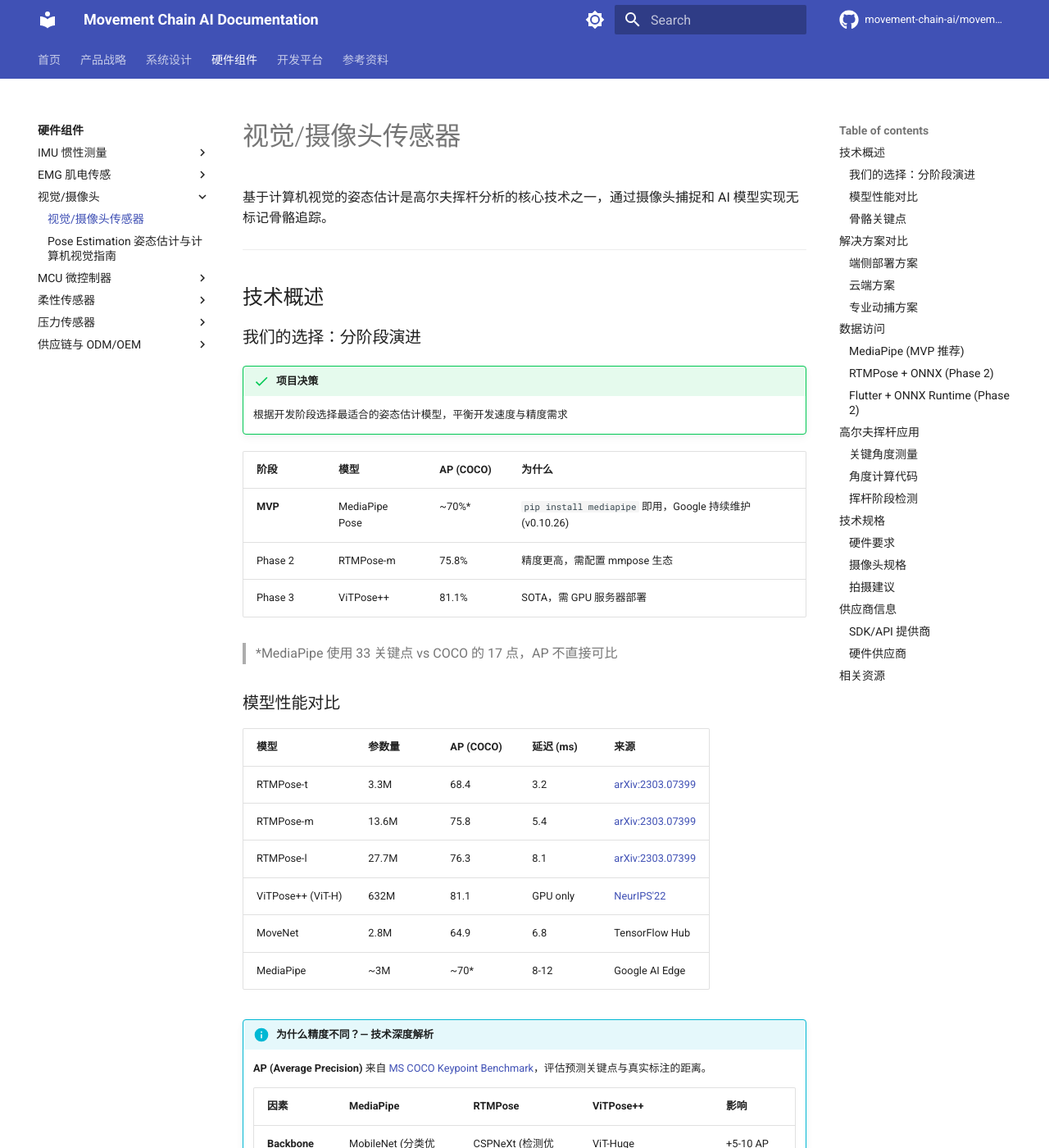
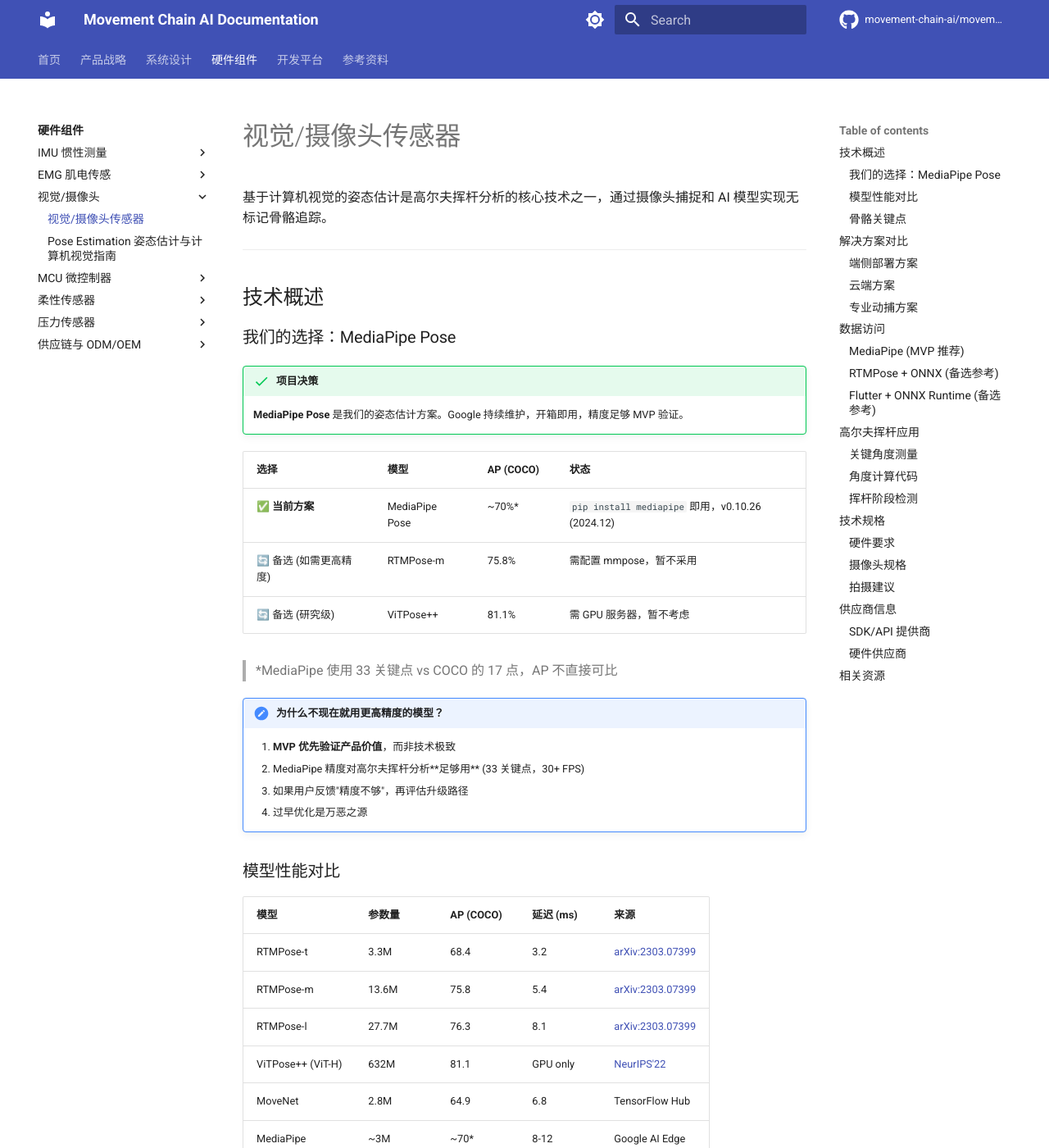
Before and after one commit to movement-chain-ai/movement-chain-docs, an MkDocs documentation site: the page built from docs/zh/components/vision/hardware.md, in a window 1280 px wide and 1400 px high. Shown: the whole window at 82% size. Built offline with MkDocs 1.6.1 and Material for MkDocs 9.7.7, drawn with Linux system fonts in a browser that asks for light colours; comment, search, counter and statistics services are not loaded; the version menu is left out; some of the changed text lies outside the part shown.

Commit message:
docs(vision): MediaPipe as definite choice, RTMPose/ViTPose as backups only
- Remove phased roadmap (Phase 2/3) - premature commitment
- MediaPipe is THE current solution, not just MVP stepping stone
- RTMPose and ViTPose++ marked as "备选" (backups if needed)
- Add explanation: "MVP优先验证产品价值，过早优化是万恶之源"
- Align hardware.md and system-design.md messaging

````diff
--- a/docs/zh/components/vision/hardware.md
+++ b/docs/zh/components/vision/hardware.md
@@ -6,18 +6,24 @@
 
 ## 技术概述
 
-### 我们的选择：分阶段演进
+### 我们的选择：MediaPipe Pose
 
 !!! success "项目决策"
-    根据开发阶段选择最适合的姿态估计模型，平衡开发速度与精度需求
+    **MediaPipe Pose** 是我们的姿态估计方案。Google 持续维护，开箱即用，精度足够 MVP 验证。
 
-| 阶段 | 模型 | AP (COCO) | 为什么 |
-|------|------|-----------|--------|
-| **MVP** | MediaPipe Pose | ~70%* | `pip install mediapipe` 即用，Google 持续维护 (v0.10.26) |
-| Phase 2 | RTMPose-m | 75.8% | 精度更高，需配置 mmpose 生态 |
-| Phase 3 | ViTPose++ | 81.1% | SOTA，需 GPU 服务器部署 |
+| 选择 | 模型 | AP (COCO) | 状态 |
+|------|------|-----------|------|
+| ✅ **当前方案** | MediaPipe Pose | ~70%* | `pip install mediapipe` 即用，v0.10.26 (2024.12) |
+| 🔄 备选 (如需更高精度) | RTMPose-m | 75.8% | 需配置 mmpose，暂不采用 |
+| 🔄 备选 (研究级) | ViTPose++ | 81.1% | 需 GPU 服务器，暂不考虑 |
 
 > *MediaPipe 使用 33 关键点 vs COCO 的 17 点，AP 不直接可比
+
+!!! note "为什么不现在就用更高精度的模型？"
+    1. **MVP 优先验证产品价值**，而非技术极致
+    2. MediaPipe 精度对高尔夫挥杆分析**足够用** (33 关键点，30+ FPS)
+    3. 如果用户反馈"精度不够"，再评估升级路径
+    4. 过早优化是万恶之源
 
 ### 模型性能对比
 
@@ -90,11 +96,11 @@
 
 ### 端侧部署方案
 
-| 方案 | 模型 | 平台 | 特点 | 适用阶段 |
-|-----|------|-----|------|---------|
-| **MediaPipe** | BlazePose | 跨平台 | 易集成、Google 维护 | ✅ **MVP 推荐** |
-| **RTMPose + ONNX** | RTMPose-m | iOS/Android | 高精度、开源 | Phase 2 |
-| **MoveNet + TFLite** | MoveNet | iOS/Android | 谷歌生态 | TF 项目 |
+| 方案 | 模型 | 平台 | 特点 | 状态 |
+|-----|------|-----|------|------|
+| **MediaPipe** | BlazePose | 跨平台 | 易集成、Google 维护 | ✅ **当前方案** |
+| **RTMPose + ONNX** | RTMPose-m | iOS/Android | 高精度、开源 | 备选 |
+| **MoveNet + TFLite** | MoveNet | iOS/Android | 谷歌生态 | 备选 |
 | **Apple Vision** | 原生 | iOS only | 系统集成 | iOS 专属 |
 
 ### 云端方案
@@ -167,7 +173,7 @@ def process_video(video_path):
     cap.release()
 ```
 
-### RTMPose + ONNX (Phase 2)
+### RTMPose + ONNX (备选参考)
 
 ```python
 import onnxruntime as ort
@@ -210,7 +216,7 @@ features = estimator.get_feature_vector(keypoints)
 print(f"Feature vector shape: {features.shape}")  # (34,)
 ```
 
-### Flutter + ONNX Runtime (Phase 2)
+### Flutter + ONNX Runtime (备选参考)
 
 ```dart
 import 'package:onnxruntime/onnxruntime.dart';
````
Also changed, not shown: docs/zh/design/system-design.md (+7 -5 lines).
